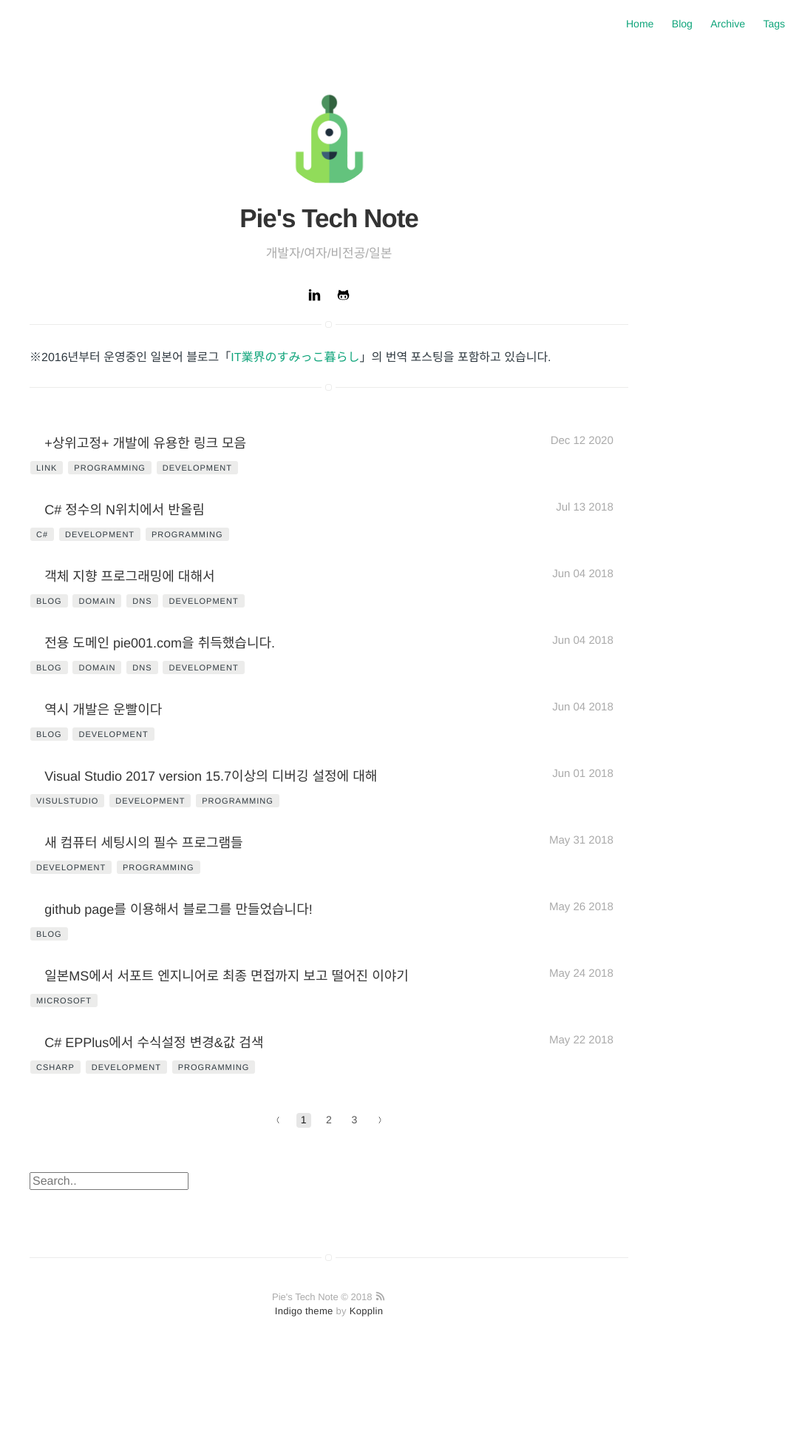
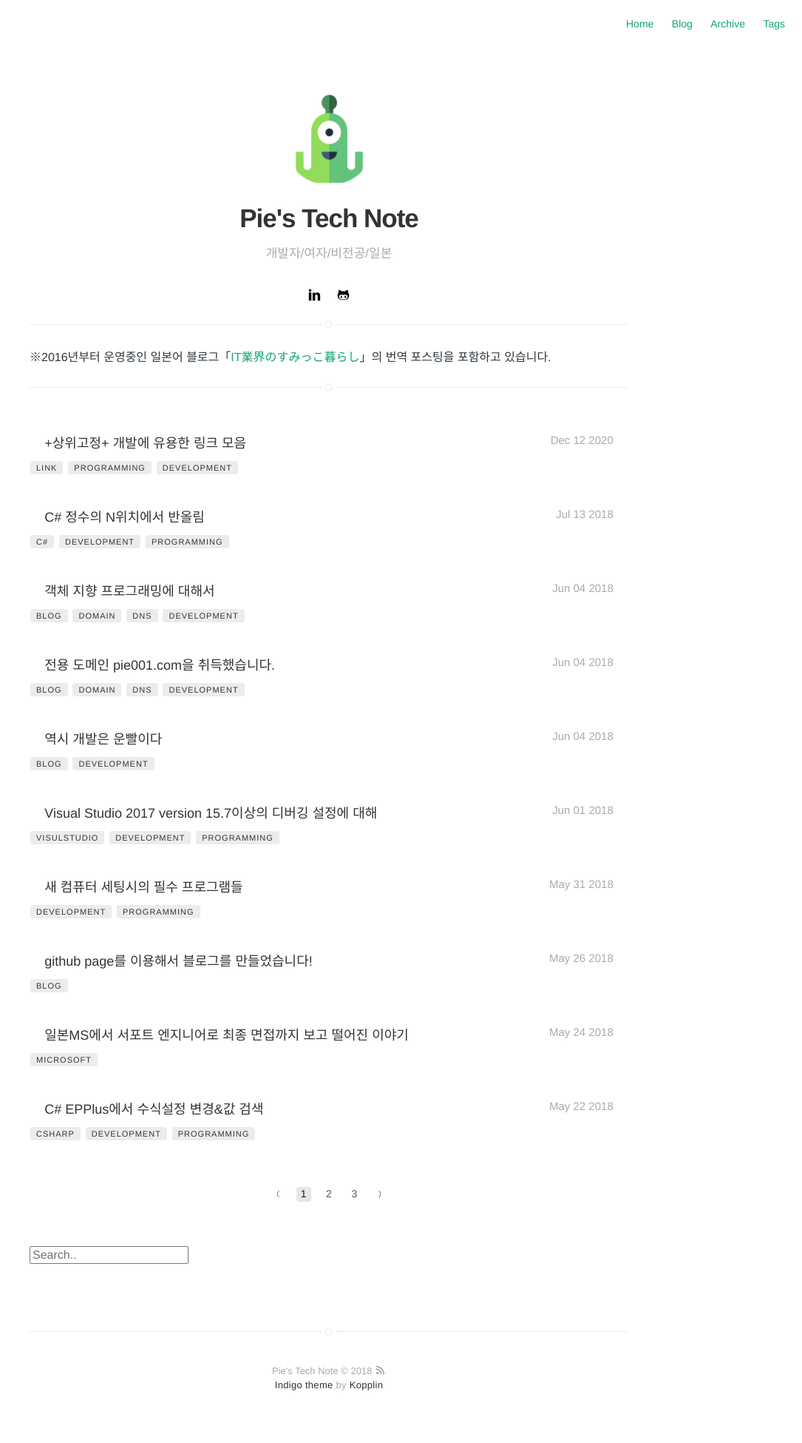
Before and after one commit to Pie001/pie001.github.io, a Jekyll site: the page built from blog/index.html, in a window 1280 px wide. Shown: the whole page at 74% size, without its empty margins (195-1280 px from the left). Built offline with Jekyll 4.4.1, drawn with Linux system fonts in a browser that asks for light colours; the list of posts is cut into pages by our own code; before the commit the page ends 1850 px from its top, so only the background shows below that.

Commit message:
Update home-blog-projects.sass

```diff
--- a/_sass/pages/home-blog-projects.sass
+++ b/_sass/pages/home-blog-projects.sass
@@ -59,7 +59,7 @@
         text-transform: uppercase
         // text-align: center
         display: block
-        margin-bottom: 1rem
+        margin-bottom: 2rem
         letter-spacing: 1px
         -webkit-font-smoothing: antialiased
         text-rendering: optimizeLegibility
```
